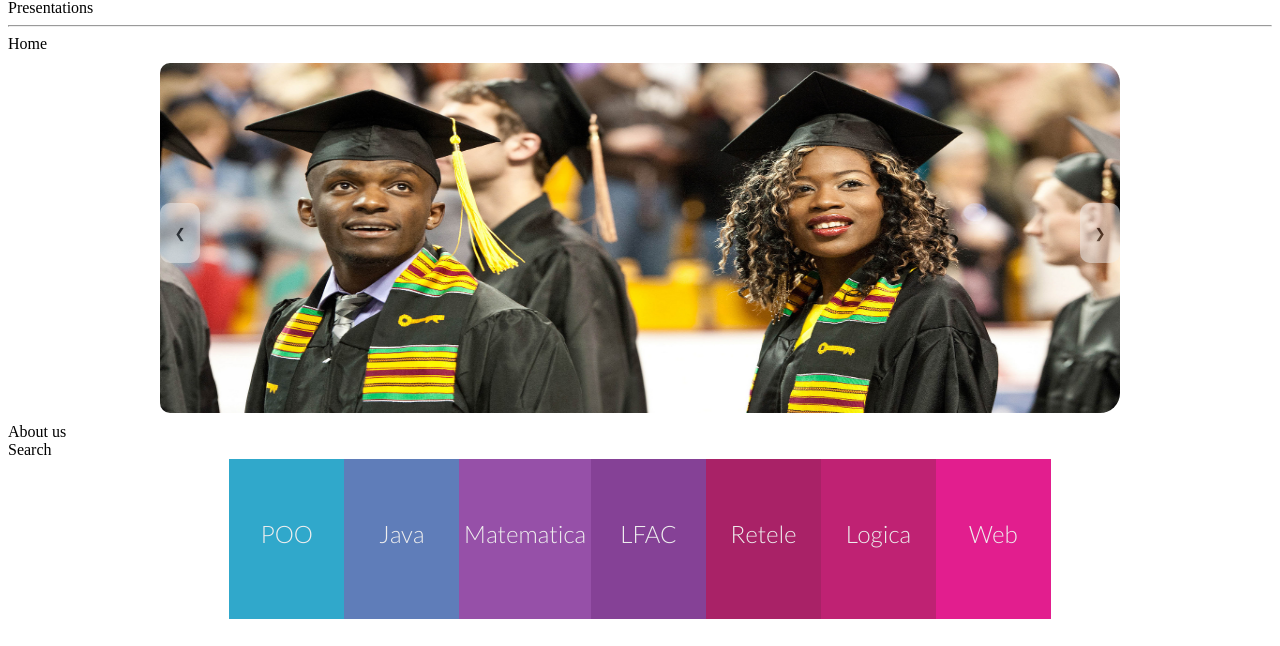
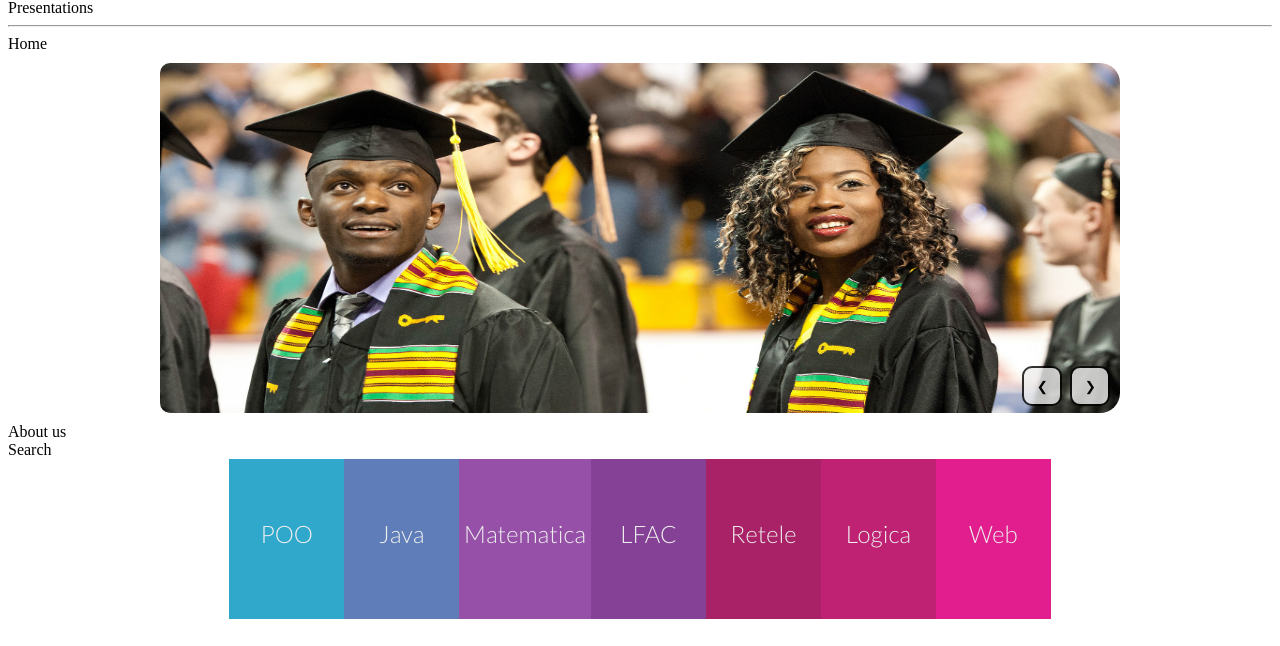
Before and after one commit to ioana-amariei/trex, a PHP site: page / in a window 1280 px wide. Shown: the part 135-781 px from the top of the page. Run offline with PHP 8.4, Linux system fonts and the light colour scheme.

Commit message:
Add new position to slider buttons for easier user access

```diff
--- a/css/slider.css
+++ b/css/slider.css
@@ -11,6 +11,46 @@
   width: 960px;
   height: 350px;
   position: relative;
+  animation: 20s slideshow inifinite;
+}
+
+@keyframes slideshow {
+  0%{
+    left: 0;
+  }
+
+  20%{
+    left:0;
+  }
+
+  25%{
+    left: -100%;
+  }
+
+  45%{
+    left: -100%;
+  }
+
+  50%{
+    left: -200%;
+  }
+
+  70%{
+    left: -200%;
+  }
+
+  75%{
+    left: -300%;
+  }
+
+  80%{
+    left: -300%;
+  }
+
+  100%{
+    left: -400%;
+  }
+
 }
 
 #slider img {
@@ -26,11 +66,11 @@
 #display-left{
   position: absolute;
   color: black;
-  opacity: 0.5;
-  border:none;
-  top:40%;
-  left:0;
-  height: 60px;
+  opacity: 0.8;
+  border: 2px solid;
+  bottom: 2%;
+  right: 6%;
+  height: 40px;
   width: 40px;
   border-radius: 10px;
   cursor: pointer;
@@ -40,11 +80,11 @@
 #display-right{
   position: absolute;
   color: black;
-  opacity: 0.5;
-  border:none;
-  top:40%;
-  right:0;
-  height: 60px;
+  border: 2px solid;
+  opacity: 0.8;
+  bottom: 2%;
+  right: 1%;
+  height: 40px;
   width: 40px;
   border-radius: 10px;
   cursor: pointer;
```
